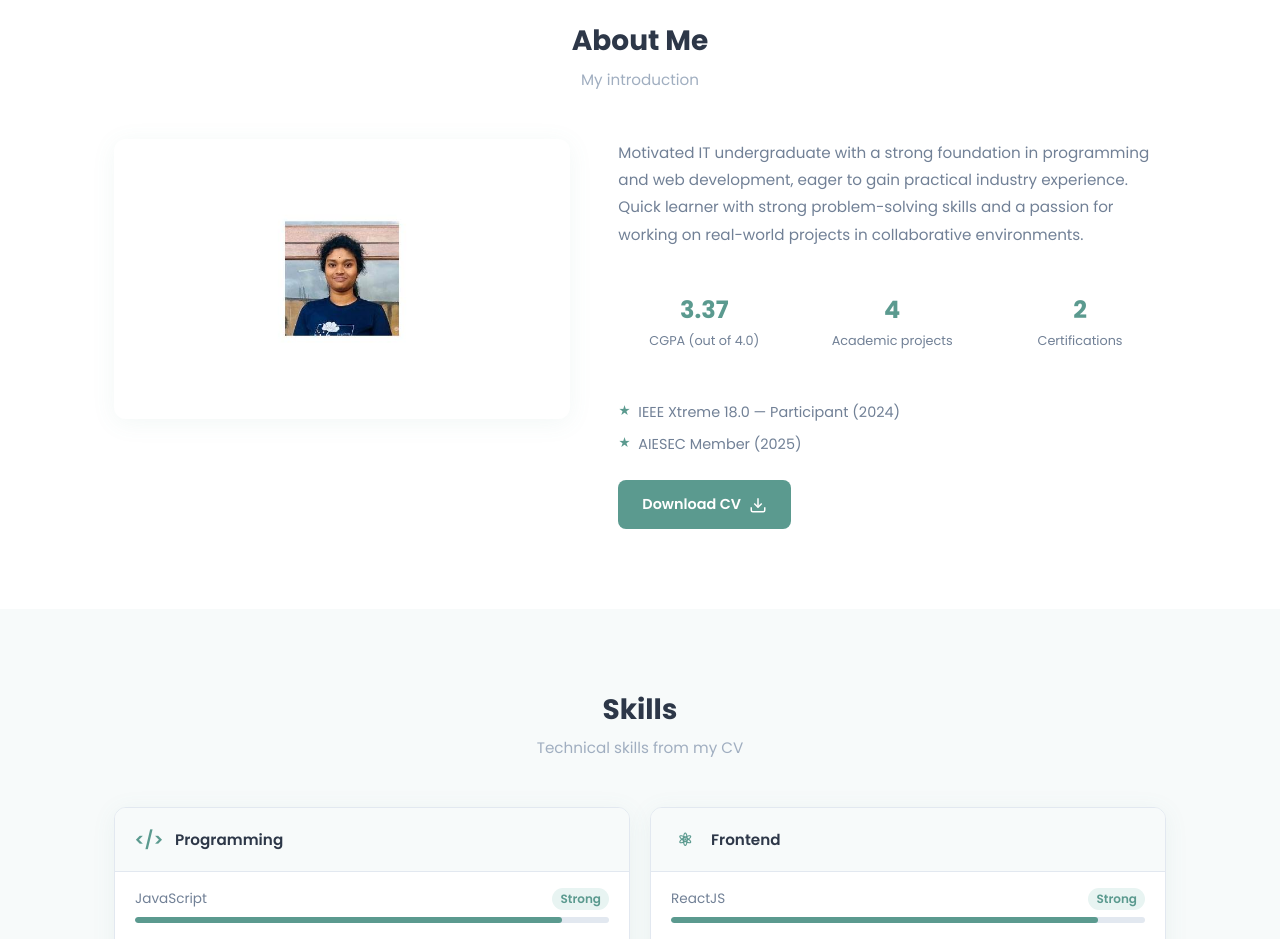
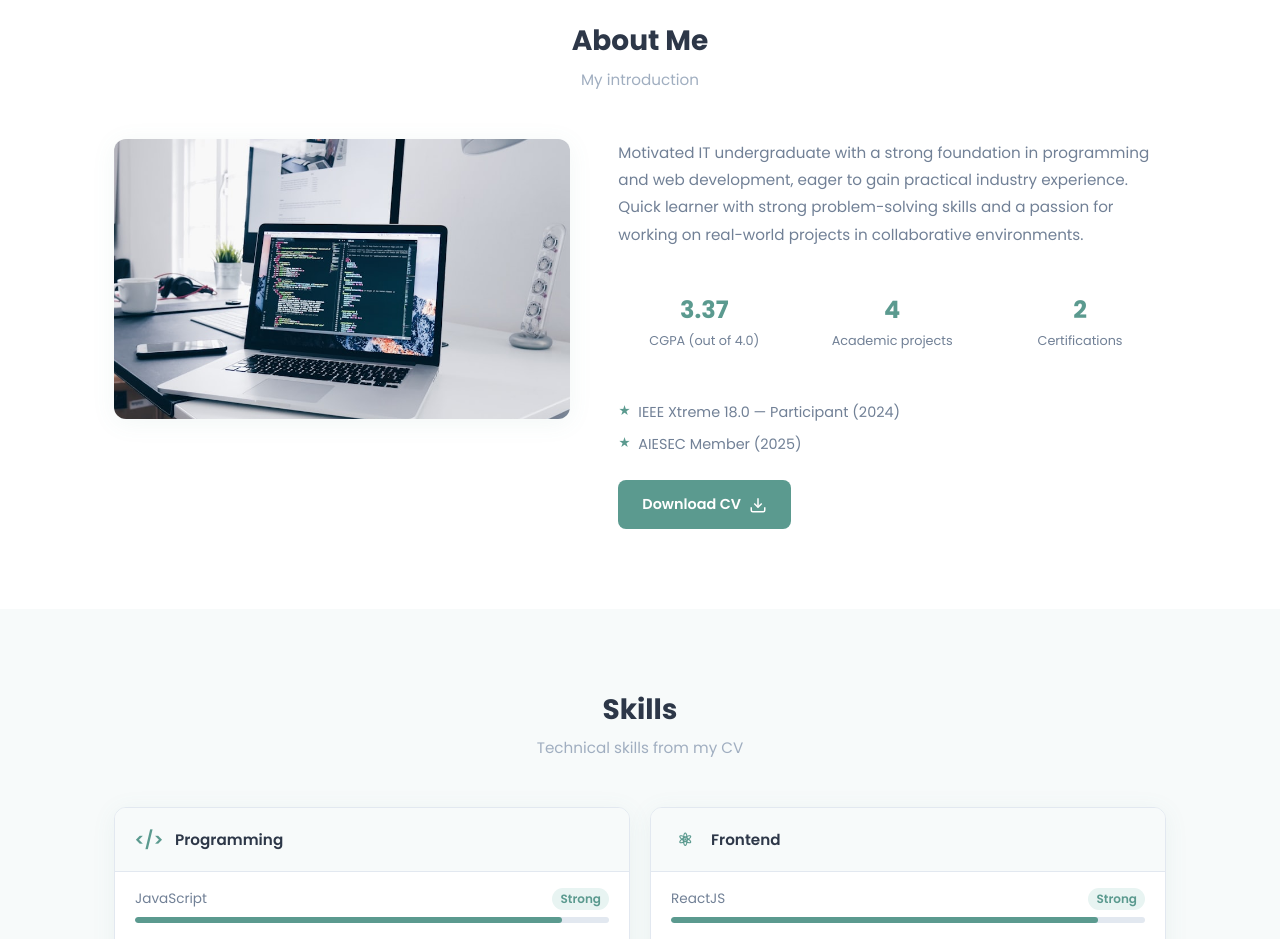
Before and after one commit to RajeevniUmapathisivam/portfolio, a React (Create React App) app: page / in a window 1280 px wide. Shown: the part 780-1719 px from the top of the page. Built offline with nearby package versions, Linux system fonts and the light colour scheme.

Commit message:
fix: use uploaded photo in hero, professional image in About section
Co-authored-by: Cursor <cursoragent@cursor.com>

```diff
--- a/src/components/About.js
+++ b/src/components/About.js
@@ -1,7 +1,7 @@
 import { ABOUT_STATS, SITE, achievements } from "../data/portfolio";
 import { IconDownload } from "./Icons";
 
-const PROFILE_IMAGE = `${process.env.PUBLIC_URL}/profile.jpg`;
+const ABOUT_IMAGE = `${process.env.PUBLIC_URL}/${SITE.aboutImage}`;
 const CV_URL = `${process.env.PUBLIC_URL}/${SITE.cvPdf}`;
 
 export default function About() {
@@ -14,7 +14,11 @@ export default function About() {
         </div>
         <div className="about-grid">
           <div className="about-image-wrap">
-            <img src={PROFILE_IMAGE} alt={`${SITE.name} portrait`} loading="lazy" />
+            <img
+              src={ABOUT_IMAGE}
+              alt="Professional developer workspace"
+              loading="lazy"
+            />
           </div>
           <div>
             <p className="about-text">{SITE.aboutSummary}</p>
--- a/src/components/Hero.js
+++ b/src/components/Hero.js
@@ -1,7 +1,7 @@
 import { SITE } from "../data/portfolio";
 import { IconLinkedIn, IconGitHub, IconMail, IconSend } from "./Icons";
 
-const PROFILE_IMAGE = `${process.env.PUBLIC_URL}/profile.jpg`;
+const PROFILE_IMAGE = `${process.env.PUBLIC_URL}/${SITE.profileImage}`;
 
 export default function Hero() {
   return (
--- a/src/data/portfolio.js
+++ b/src/data/portfolio.js
@@ -13,6 +13,8 @@ export const SITE = {
   github: "https://github.com/RajeevniUmapathisivam",
   liveUrl: "https://RajeevniUmapathisivam.github.io/portfolio",
   cvPdf: "cv.pdf",
+  profileImage: "profile.jpg",
+  aboutImage: "about.jpg",
 };
 
 export const NAV_LINKS = [
```
Also changed, not shown: public/about.jpg (added), public/profile.jpg.
